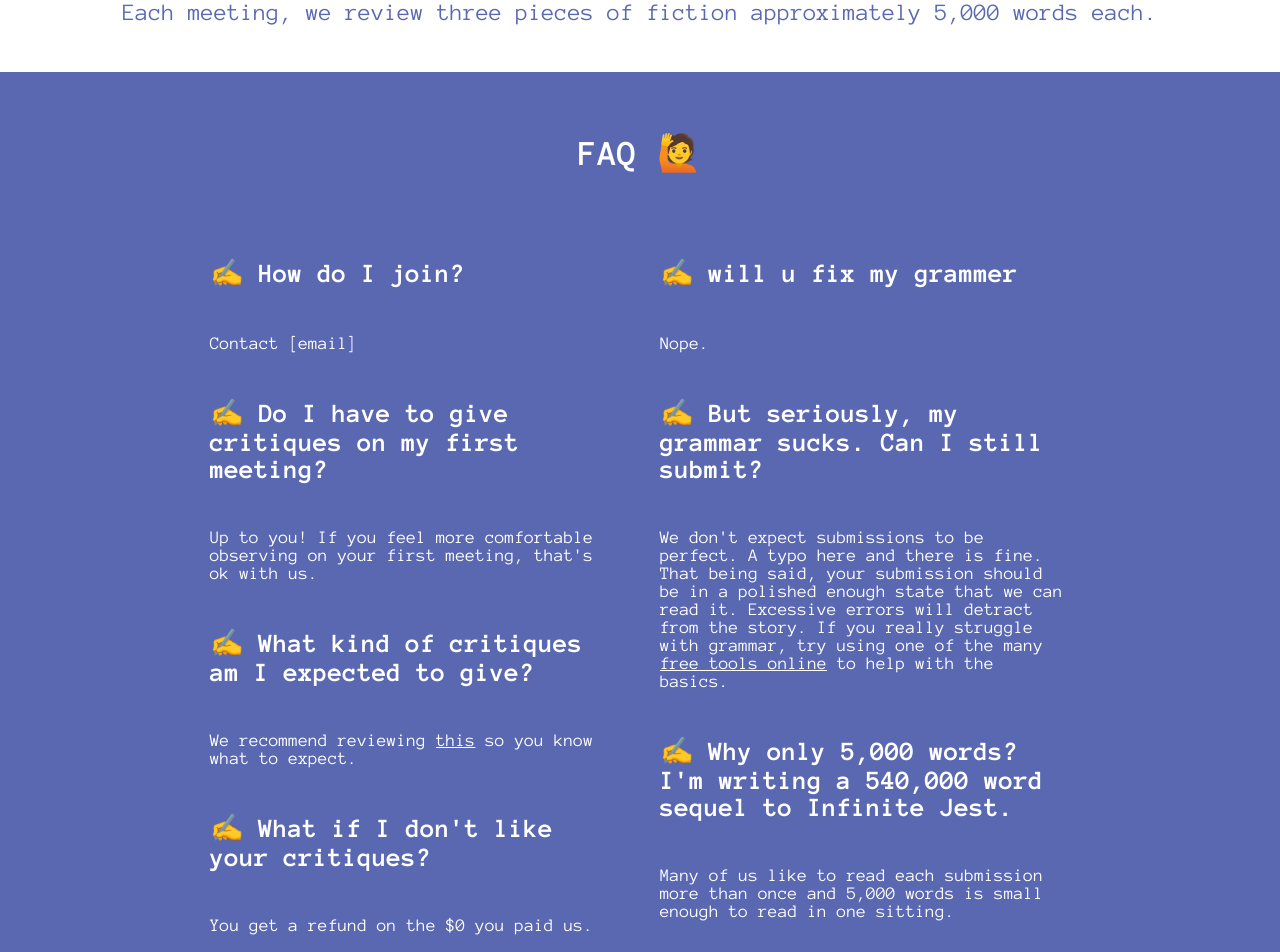
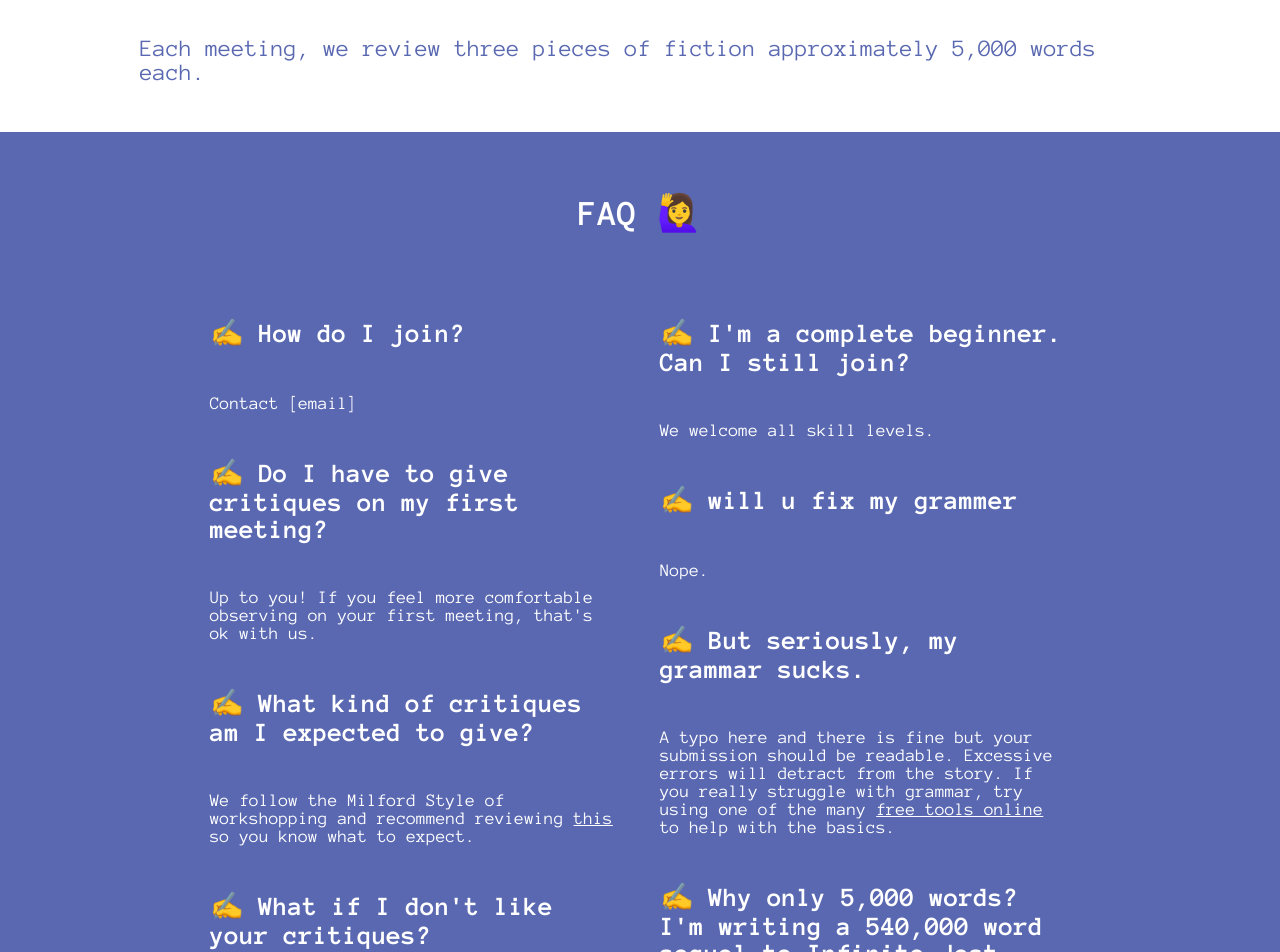
Before and after one commit to rockinrobin714/AustinCreativeFictionWritersGroup, a Next.js app: page / in a window 1280 px wide. Shown: the part 680-1632 px from the top of the page. Built offline with nearby package versions, Linux system fonts and the light colour scheme.

Commit message:
Update content

```diff
--- a/pages/index.tsx
+++ b/pages/index.tsx
@@ -33,7 +33,7 @@ const Home: NextPage = () => {
           <p>We are a writing critique group based in Austin.</p>
           <p>
             We meet up every other Wednesday night and spend about two hours
-            critiquing each others fictional short stories and novel chapters.
+            critiquing each others fictional short stories and novels.
           </p>
           <p>
             Each meeting, we review three pieces of fiction approximately 5,000
@@ -41,7 +41,7 @@ const Home: NextPage = () => {
           </p>
         </section>
         <section className={styles.faq}>
-          <p className={styles.bold}>FAQ 🙋 </p>
+          <p className={styles.bold}>FAQ 🙋‍♀️ </p>
           <div className={styles.faqContainer}>
             <div className={styles.faqColumn}>
               <p className={styles.faqQuestion}>✍️ How do I join?</p>
@@ -51,66 +51,77 @@ const Home: NextPage = () => {
               </p>
               <p>
                 Up to you! If you feel more comfortable observing on your first
-                meeting, that's ok with us.
+                meeting, that&apos;s ok with us.
               </p>
               <p className={styles.faqQuestion}>
                 ✍️ What kind of critiques am I expected to give?
               </p>
               <p>
-                We recommend reviewing{" "}
-                <a href="http://cascadewriters.com/milford-style-workshopping/">
+                We follow the Milford Style of workshopping and recommend
+                reviewing{" "}
+                <a
+                  target="_blank"
+                  rel="noreferrer"
+                  href="http://cascadewriters.com/milford-style-workshopping/"
+                >
                   this
                 </a>{" "}
                 so you know what to expect.
               </p>
               <p className={styles.faqQuestion}>
-                ✍️ What if I don't like your critiques?
+                ✍️ What if I don&apos;t like your critiques?
               </p>
               <p>You get a refund on the $0 you paid us.</p>
               <p className={styles.faqQuestion}>
-                ✍️ I'm writing fantasy / romance / sci-fi / Inspector Gadget fan
-                fiction, can I submit?
+                ✍️ I&apos;m writing fantasy / romance / sci-fi / Inspector
+                Gadget fan fiction, can I submit?
               </p>
               <p>
-                As long as it's fiction, go for it. We don't claim to be genre
-                experts though*.
+                As long as it&apos;s fiction, go for it. We don&apos;t claim to
+                be genre experts though*.
               </p>
               <p style={{ fontSize: "8px" }}>
                 *Except in Inspector Gadget fan fiction
               </p>
             </div>
             <div className={styles.faqColumn}>
+              <p className={styles.faqQuestion}>
+                ✍️ I&apos;m a complete beginner. Can I still join?
+              </p>
+              <p>We welcome all skill levels.</p>
               <p className={styles.faqQuestion}>✍️ will u fix my grammer</p>
               <p>Nope.</p>
               <p className={styles.faqQuestion}>
-                ✍️ But seriously, my grammar sucks. Can I still submit?
+                ✍️ But seriously, my grammar sucks.
               </p>
               <p>
-                We don't expect submissions to be perfect. A typo here and there
-                is fine. That being said, your submission should be in a
-                polished enough state that we can read it. Excessive errors will
-                detract from the story. If you really struggle with grammar, try
-                using one of the many{" "}
-                <a href="https://prowritingaid.com/grammar-checker">
+                A typo here and there is fine but your submission should be
+                readable. Excessive errors will detract from the story. If you
+                really struggle with grammar, try using one of the many{" "}
+                <a
+                  target="_blank"
+                  rel="noreferrer"
+                  href="https://prowritingaid.com/grammar-checker"
+                >
                   free tools online
                 </a>{" "}
                 to help with the basics.
               </p>
               <p className={styles.faqQuestion}>
-                ✍️ Why only 5,000 words? I'm writing a 540,000 word sequel to
-                Infinite Jest.
+                ✍️ Why only 5,000 words? I&apos;m writing a 540,000 word sequel
+                to Infinite Jest.
               </p>
               <p>
-                Many of us like to read each submission more than once and 5,000
-                words is small enough to read in one sitting.
+                Many of us read submissions more than once and 5,000 words is
+                short enough to read in one sitting.
               </p>
               <p className={styles.faqQuestion}>
                 ✍️ What if I want to submit something in the middle of my novel?
               </p>
               <p>
-                That's fine. We'd appreciate a short summary of what's happened
-                up to that point to give us the relevant context needed to
-                critique.
+                That&apos;s fine. We&apos;d appreciate a short summary of
+                what&apos;s happened up to that point to give us the relevant
+                context needed to critique.
               </p>
             </div>
           </div>
--- a/styles/Home.module.css
+++ b/styles/Home.module.css
@@ -32,6 +32,7 @@
   display: flex;
   flex-direction: column;
   font-size: 1.5em;
+  text-align: left;
 }
 
 .info a, .faq a {
@@ -48,7 +49,7 @@
   color: #302579;
 }
 
-.footer p {
+.info p {
   max-width: 1000px;
 }
 
```
Also changed, not shown: 1 other file (tests, documents, lock files or other folders).
